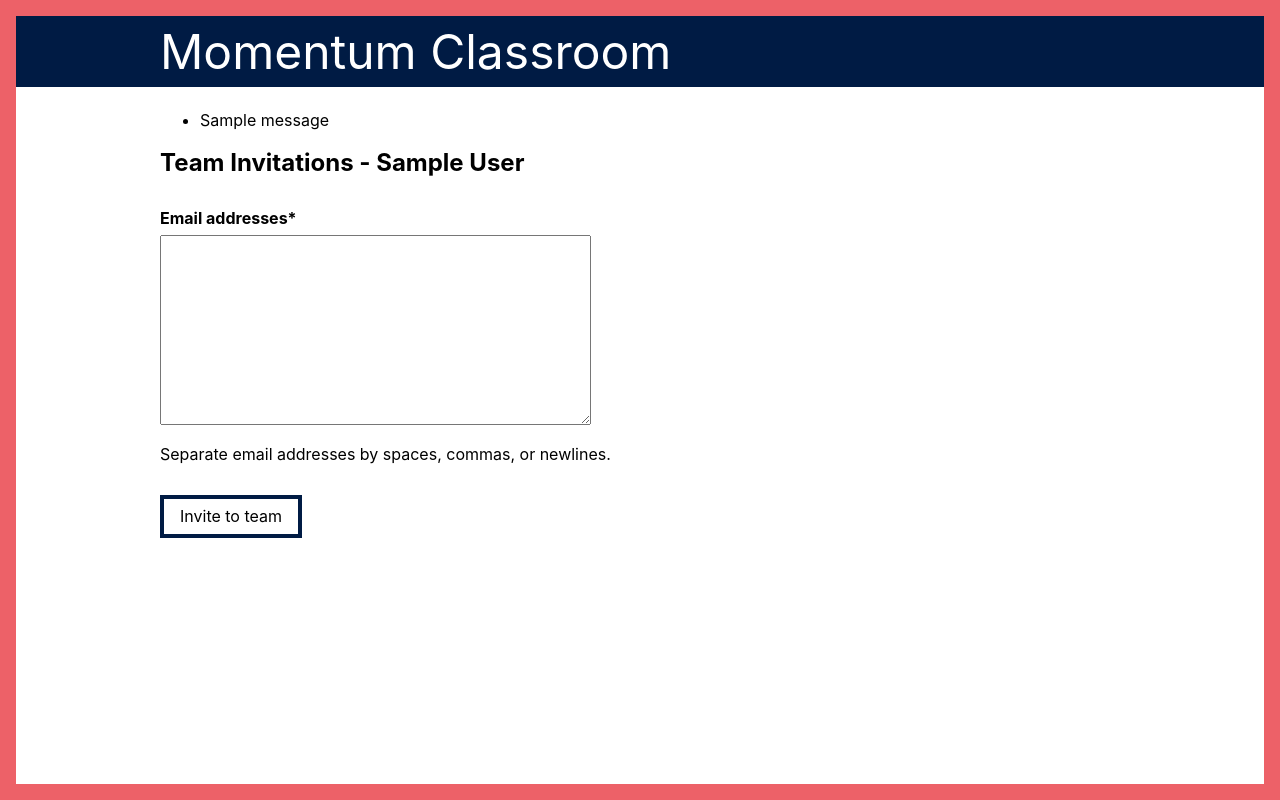
After one commit to momentumlearn/classroom, a Django app: page /team/1/invite/ in a window 1280 px wide. The commit adds this page. Run offline with Django 3.2, Linux system fonts and the light colour scheme; tables that the repository leaves empty hold one stand-in row (values such as "Sample post"); one stand-in notice (Sample message) is shown; some libraries are stand-ins or nearby versions.

Commit message:
Add form for inviting new users to a team

```diff
--- a/config/urls.py
+++ b/config/urls.py
@@ -41,10 +41,11 @@ urlpatterns = [
     path('evaluations/report/<int:pk>/',
          evaluations_views.evaluation_report,
          name='evaluation_report'),
+    path('team/<int:pk>/', users_views.team_detail, name='team_detail'),
     path('team/<int:pk>/report/',
          evaluations_views.team_report,
          name='team_report'),
-    path('team/<int:pk>/', users_views.team_detail, name='team_detail'),
+    path('team/<int:pk>/invite/', users_views.team_invite, name='team_invite'),
     path('health/', evaluations_views.health_check, name='health_check'),
     path('sentry-debug/', trigger_error),
     path('', RedirectView.as_view(url='/evaluations/'), name='home'),
--- a/templates/base.html
+++ b/templates/base.html
@@ -24,6 +24,14 @@
       </h1>
     </div>
     <div class="mw8 ph4 pv2 center">
+      {% if messages %}
+      <ul class="messages">
+          {% for message in messages %}
+          <li{% if message.tags %} class="{{ message.tags }}"{% endif %}>{{ message }}</li>
+          {% endfor %}
+      </ul>
+      {% endif %}
+
       {% block content %}{% endblock %}
     </div>
   </div>
--- /dev/null
+++ b/templates/users/team_invite.html
@@ -0,0 +1,7 @@
+{% extends "base.html" %}
+{% load crispy_forms_tags %}
+
+{% block content %}
+  <h2>Team Invitations - {{ team }}</h2>
+  {% crispy form %}
+{% endblock %}
--- a/users/forms.py
+++ b/users/forms.py
@@ -1,5 +1,16 @@
-from django.contrib.auth.forms import UserCreationForm, UserChangeForm
+from crispy_forms.helper import FormHelper
+from crispy_forms.layout import Submit
+from django import forms
+from django.contrib.auth.forms import UserChangeForm, UserCreationForm
+from django.core.validators import EmailValidator
+import re
+import uuid
+
 from .models import User
+
+
+def random_suffix():
+    return str(uuid.uuid4())[:4]
 
 
 class CustomUserCreationForm(UserCreationForm):
@@ -14,3 +25,48 @@ class CustomUserChangeForm(UserChangeForm):
     class Meta:
         model = User
         fields = ('username', 'email')
+
+
+class TeamInvitationForm(forms.Form):
+    email_addresses = forms.CharField(
+        widget=forms.Textarea,
+        help_text="Separate email addresses by spaces, commas, or newlines.")
+
+    def __init__(self, *args, **kwargs):
+        self.team = kwargs.pop('team')
+
+        super().__init__(*args, **kwargs)
+
+        self.helper = FormHelper()
+        self.helper.form_method = 'post'
+
+        self.helper.add_input(
+            Submit('submit', 'Invite to team', css_class="submit-button grow"))
+
+    def clean_email_addresses(self):
+        email_addresses = [
+            e.strip() for e in re.split(r"\s*,\s*|\s+",
+                                        self.cleaned_data['email_addresses'])
+        ]
+        for email in email_addresses:
+            EmailValidator(
+                message=f"{email} is not a valid email address.")(email)
+        return email_addresses
+
+    def save(self):
+        print(self.cleaned_data['email_addresses'])
+
+        users = []
+        # TODO create users/add to team
+        for email in self.cleaned_data['email_addresses']:
+            user, created = User.objects.get_or_create(
+                email=email,
+                defaults={'username': email.split('@')[0] + random_suffix()})
+            if created:
+                user.set_unusable_password()
+                user.send_new_account_reset_password_email()
+            user.team = self.team
+            user.save()
+            users.append(user)
+
+        return users
--- a/users/models.py
+++ b/users/models.py
@@ -1,5 +1,13 @@
+from allauth.account.forms import EmailAwarePasswordResetTokenGenerator
+from allauth.account.utils import user_pk_to_url_str
+from allauth.utils import build_absolute_uri
+from django.contrib.auth.models import AbstractUser
+from django.contrib.sites.shortcuts import get_current_site
 from django.db import models
-from django.contrib.auth.models import AbstractUser
+from django.urls import reverse
+from django.template.loader import render_to_string
+from django.core.mail import send_mail
+from django.conf import settings
 
 USER_TYPES = {
     'student': 1,
@@ -50,6 +58,27 @@ class User(AbstractUser):
         return self.team.scheduled_evaluations.exclude(
             pk__in=[e.scheduled_by.pk for e in self.evaluations.all()])
 
+    def send_new_account_reset_password_email(self, request=None):
+        """
+        When we create a new account for a user, we need to send them an email
+        so they can reset their password.
+        """
+        token_generator = EmailAwarePasswordResetTokenGenerator()
+        temp_key = token_generator.make_token(self)
+        path = reverse("account_reset_password_from_key",
+                       kwargs=dict(uidb36=user_pk_to_url_str(self),
+                                   key=temp_key))
+        url = build_absolute_uri(request, path)
+        current_site = get_current_site(request)
+        context = {
+            "current_site": current_site,
+            "user": self,
+            "password_reset_url": url
+        }
+        message = render_to_string("users/reset_password_email.txt", context)
+        send_mail(f"You have a new account at {current_site.name}", message,
+                  settings.DEFAULT_FROM_EMAIL, [self.email])
+
     def __str__(self):
         return self.email
 
--- a/users/views.py
+++ b/users/views.py
@@ -1,8 +1,26 @@
 from django.shortcuts import get_object_or_404, redirect, render
 from .models import Team
-# Create your views here.
+from .forms import TeamInvitationForm
+from django.contrib import messages
 
 
 def team_detail(request, pk):
     team = get_object_or_404(Team, pk=pk)
     return render(request, "users/team_detail.html", {"team": team})
+
+
+def team_invite(request, pk):
+    team = get_object_or_404(Team, pk=pk)
+    form = TeamInvitationForm(team=team)
+
+    if request.method == "POST":
+        form = TeamInvitationForm(team=team, data=request.POST)
+        if form.is_valid():
+            users = form.save()
+            messages.success(request, f'{len(users)} users added to {team}.')
+            return redirect(to='team_invite', pk=team.pk)
+
+    return render(request, "users/team_invite.html", {
+        "team": team,
+        "form": form
+    })
```
Also changed, not shown: templates/users/reset_password_email.txt (added, +11 -0 lines), templates/users/team_detail.html (+12 -0 lines).
